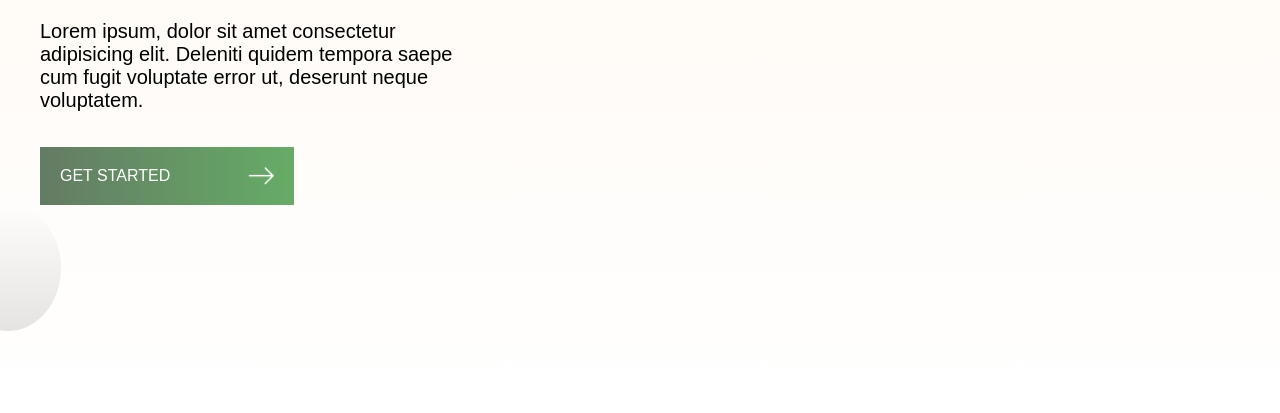
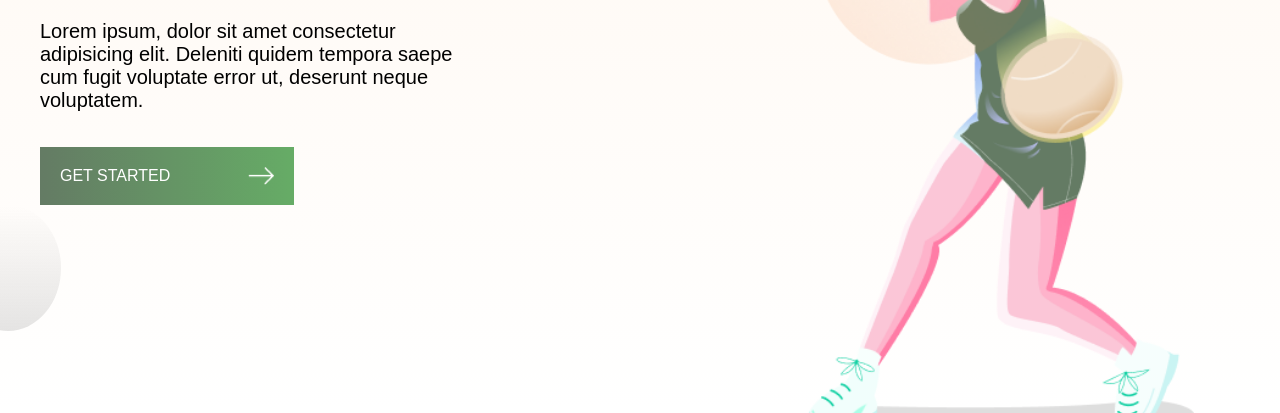
Before and after one commit to gomaman/Figma-Pirmas-Projektas, a plain HTML site: page index.html in a window 1280 px wide. Shown: the part 387-800 px from the top of the page. Drawn offline with Linux system fonts and the light colour scheme.

Commit message:
hero background-image fix

```diff
--- a/style.css
+++ b/style.css
@@ -100,12 +100,18 @@ a.button-small {
     padding-left: 40px;
     padding-top: 160px;
     padding-bottom: 240px;
+    background-image: url(./images/Group\ 2574.png);
+    background-repeat: no-repeat;
+    background-position: 90% 50%;
+    background-size: contain;
 }
 
 .hero-container {
     width: 35%;
     position: relative;
 }
+
+
 
 .hero-sun{
     background: linear-gradient(359deg, rgb(255, 255, 255), rgb(255 152 69 / 30%));
@@ -486,6 +492,7 @@ textarea {
         padding-top: 0px;
         padding-bottom: 0px;
         padding-right: 120px;
+        background-image:none;
     }
 
     .hero-container {
```
